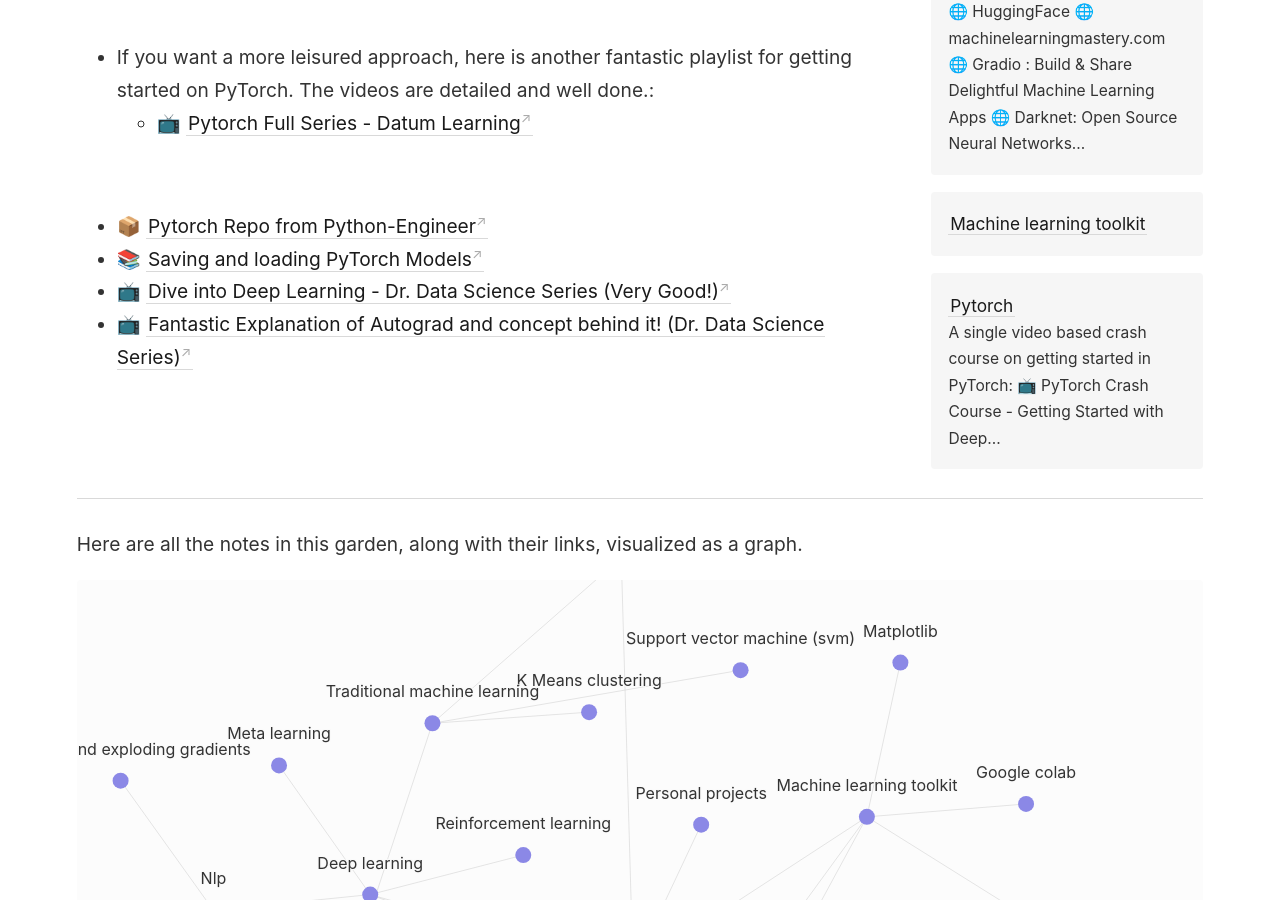
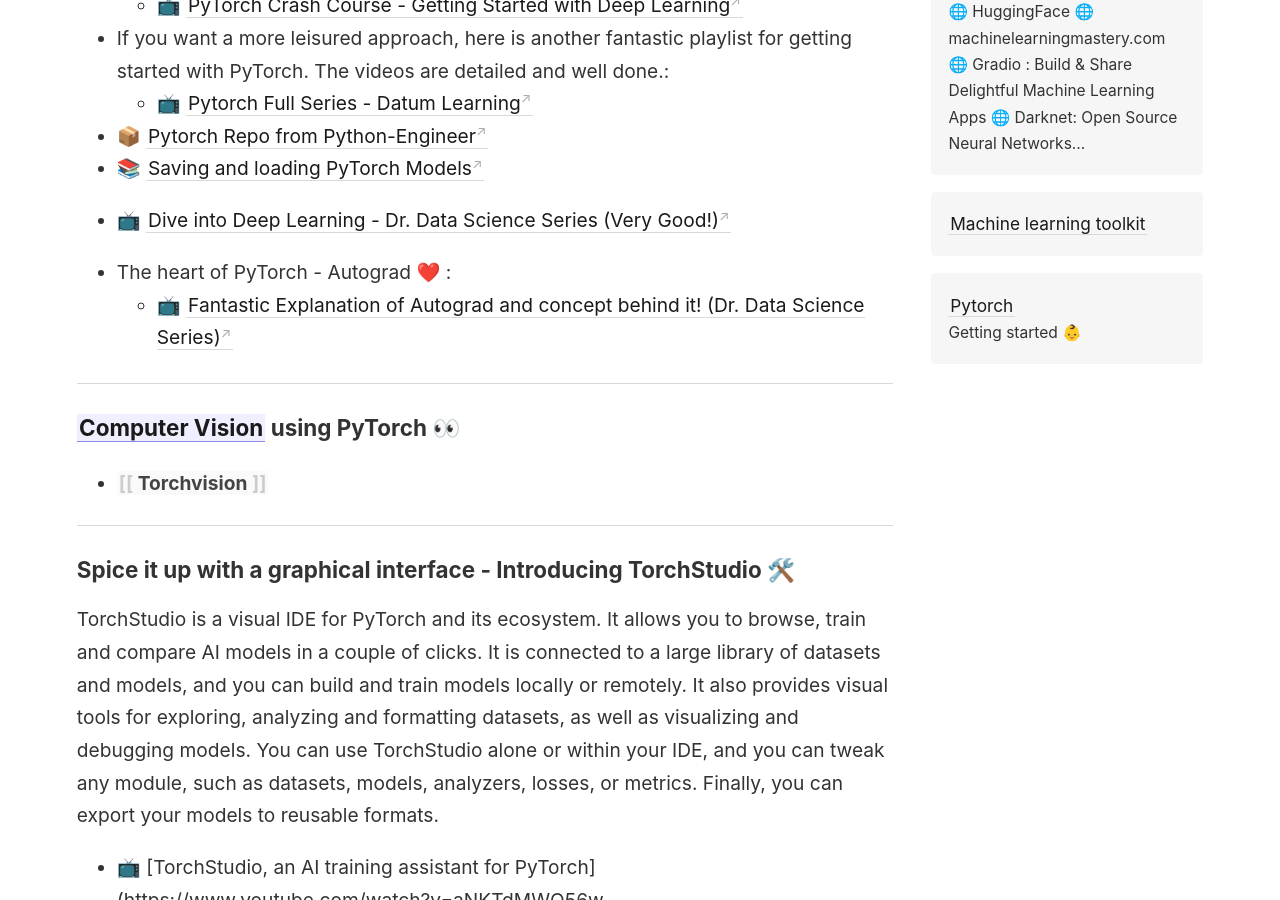
Before and after one commit to proy9714/priyadarshi-digital-garden, a Jekyll site: the page built from _notes/PyTorch.md, in a window 1280 px wide and 900 px high, scrolled down 371 px. Built offline with Jekyll 4.4.1, drawn with Linux system fonts in a browser that asks for light colours; some of the changed text lies outside the part shown.

Commit message:
vault backup: 2023-06-08 21:08:05

```diff
--- a/_notes/PyTorch.md
+++ b/_notes/PyTorch.md
@@ -1,15 +1,37 @@
+### Getting started 👶
 
--  A single video based crash course on getting started in PyTorch:
+-  A single-video based crash course on getting started in PyTorch:
 	- 📺 [PyTorch Crash Course - Getting Started with Deep Learning](https://www.youtube.com/watch?v=OIenNRt2bjg)
 
-<br />
 
-- If you want a more leisured approach, here is another fantastic playlist for getting started on PyTorch. The videos are detailed and well done.:
+- If you want a more leisured approach, here is another fantastic playlist for getting started with PyTorch. The videos are detailed and well done.:
 	- 📺 [Pytorch Full Series - Datum Learning](https://www.youtube.com/playlist?list=PL23RutZ7d6Nr6fcHOy3qQPB6UxMnbq78z)
-
-<br />
 
 - 📦 [Pytorch Repo from Python-Engineer](https://github.com/python-engineer/pytorchTutorial)
 - 📚 [Saving and loading PyTorch Models](https://wandb.ai/wandb/common-ml-errors/reports/How-to-Save-and-Load-Models-in-PyTorch--VmlldzozMjg0MTE)
 - 📺 [Dive into Deep Learning - Dr. Data Science Series (Very Good!)](https://www.youtube.com/playlist?list=PLLeO8f6PhlKb_FAC7qxOBtxT9-8EPDAqk)
-- 📺 [Fantastic Explanation of Autograd and concept behind it! (Dr. Data Science Series)](https://www.youtube.com/watch?v=hjnVLfvhN0Q&list=PLLeO8f6PhlKb_FAC7qxOBtxT9-8EPDAqk&index=2)
+
+- The heart of PyTorch - Autograd ❤️ :
+	- 📺 [Fantastic Explanation of Autograd and concept behind it! (Dr. Data Science Series)](https://www.youtube.com/watch?v=hjnVLfvhN0Q&list=PLLeO8f6PhlKb_FAC7qxOBtxT9-8EPDAqk&index=2)
+
+---
+
+### [[Computer Vision]] using PyTorch 👀
+
+- #### [[Torchvision]]
+
+---
+
+### Spice it up with a graphical interface - Introducing TorchStudio 🛠️
+
+TorchStudio is a visual IDE for PyTorch and its ecosystem. It allows you to browse, train and compare AI models in a couple of clicks. It is connected to a large library of datasets and models, and you can build and train models locally or remotely. It also provides visual tools for exploring, analyzing and formatting datasets, as well as visualizing and debugging models. You can use TorchStudio alone or within your IDE, and you can tweak any module, such as datasets, models, analyzers, losses, or metrics. Finally, you can export your models to reusable formats.
+
+- 📺 [TorchStudio, an AI training assistant for PyTorch](https://www.youtube.com/watch?v=aNKTdMWO56w
+
+---
+
+### PyTorch Lightning: Making Deep Learning a Breeze, Because We Don't Do Candlelit Coding 😉
+
+PyTorch Lightning is a lightweight Python library built on top of PyTorch that simplifies the process of training and organizing deep learning models. It provides a higher-level interface that abstracts away the low-level details, allowing researchers and developers to focus on the core logic of their models. With PyTorch Lightning, you can define your models in a clear and modular way, separating concerns such as data loading, model architecture, and training loops. It also handles common tasks like distributed training and model checkpointing, making it easier to scale your models across multiple GPUs or machines. In essence, PyTorch Lightning streamlines the development and training of PyTorch models, making the process more efficient and reproducible.
+
+- 📺 [PyTorch Lightning Tutorials - Aladdin Persson](https://www.youtube.com/playlist?list=PLhhyoLH6IjfyL740PTuXef4TstxAK6nGP)
```
Also changed, not shown: Torchvision.md (added, +5 -0 lines).
